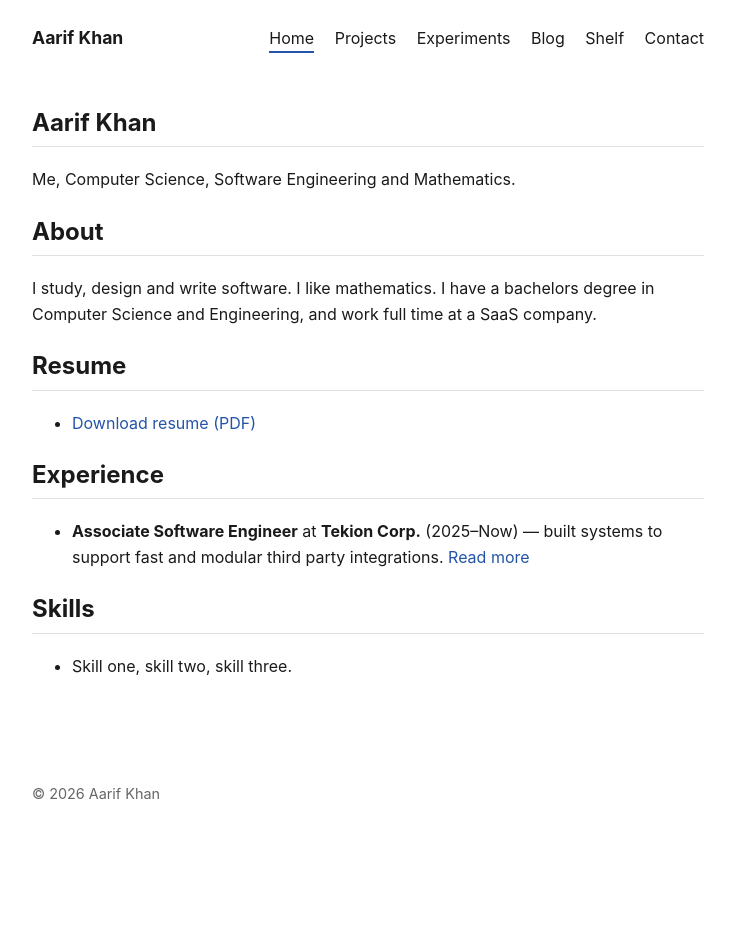
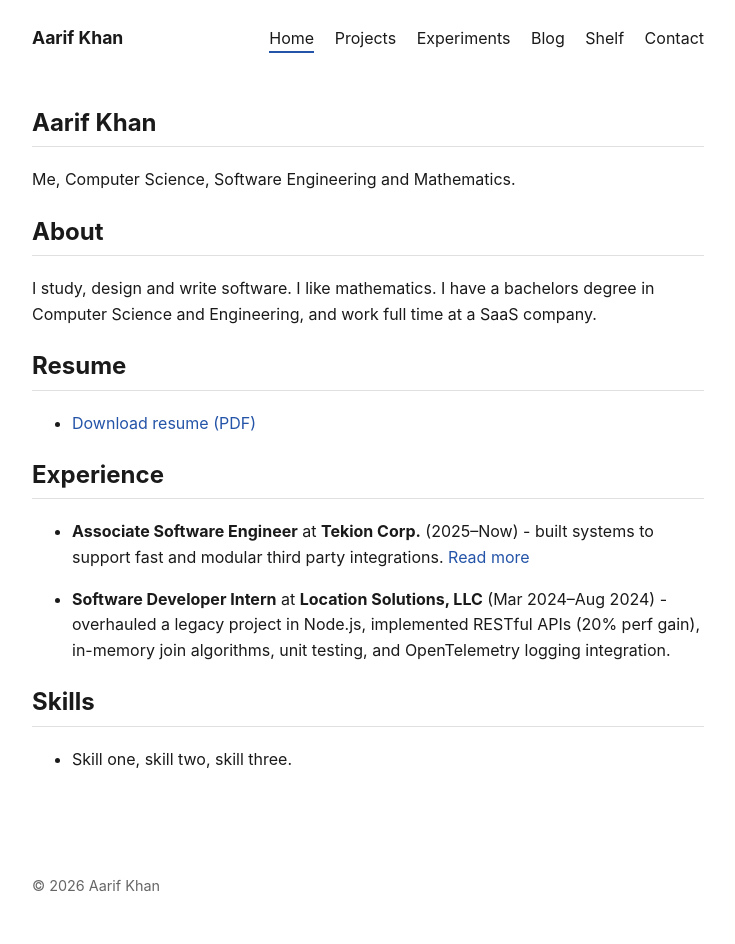
Before and after one commit to aarifkhan7/aarifkhan7.github.io, a Jekyll site: the page built from index.md, in a window 1280 px wide. Shown: the whole page, without its empty margins (272-1007 px from the left). Built offline with Jekyll 4.4.1, drawn with Linux system fonts in a browser that asks for light colours; before the commit the page ends 900 px from its top, so only the background shows below that.

Commit message:
Synonyms

```diff
--- a/index.md
+++ b/index.md
@@ -17,7 +17,9 @@ I study, design and write software. I like mathematics. I have a bachelors degre
 
 ## Experience
 
-- **Associate Software Engineer** at **Tekion Corp.** (2025–Now) — built systems to support fast and modular third party integrations. [Read more]({% post_url 2026-06-22-tekion-corp %})
+- **Associate Software Engineer** at **Tekion Corp.** (2025–Now) - built systems to support fast and modular third party integrations. [Read more]({% post_url 2026-06-22-tekion-corp %})
+
+- **Software Developer Intern** at **Location Solutions, LLC** (Mar 2024–Aug 2024) - overhauled a legacy project in Node.js, implemented RESTful APIs (20% perf gain), in-memory join algorithms, unit testing, and OpenTelemetry logging integration.
 
 ## Skills
 
```
